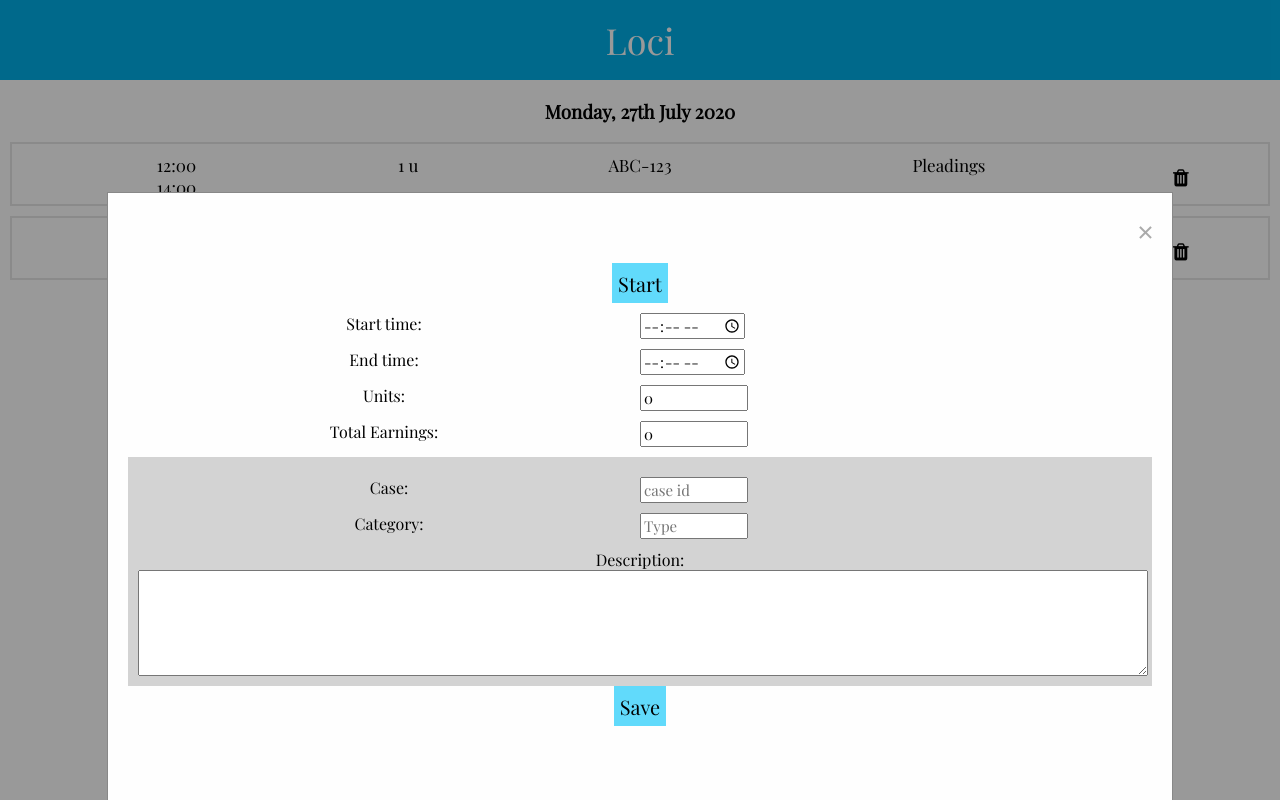
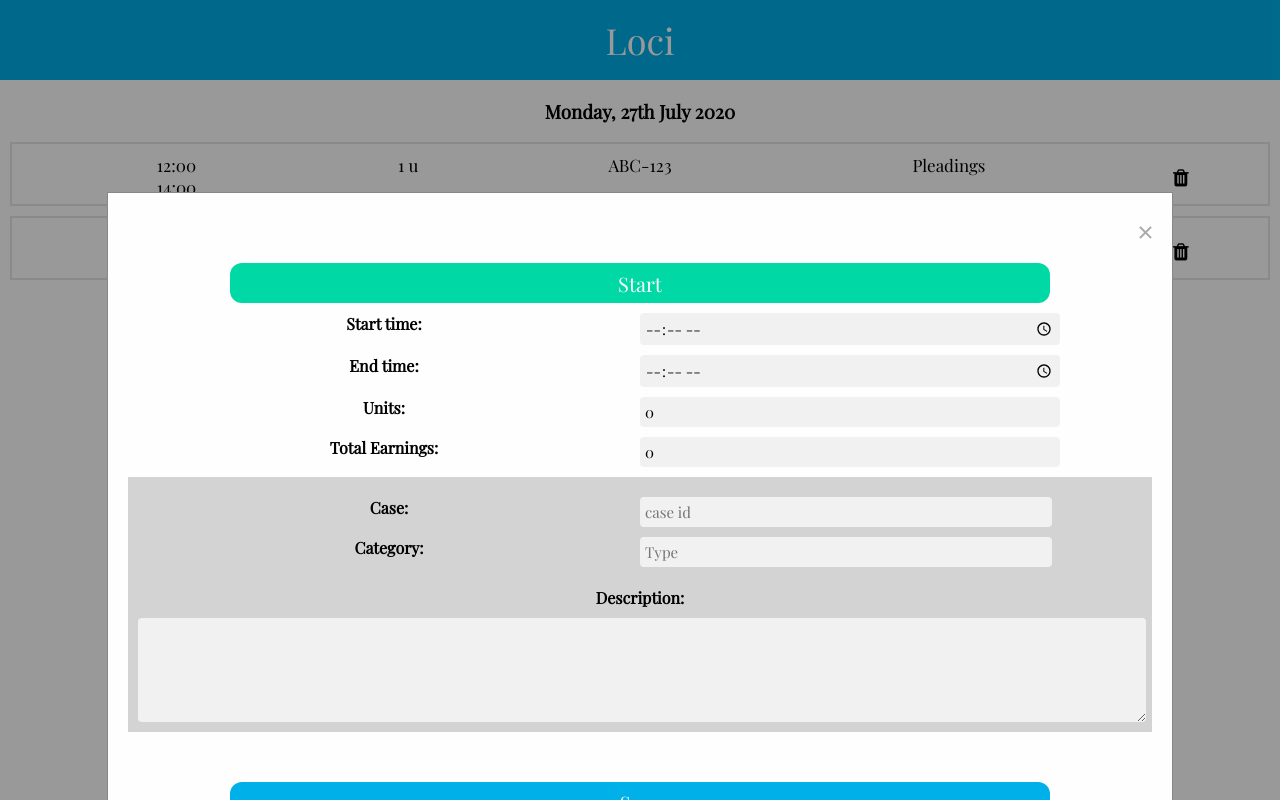
Before and after one commit to jwwnz/timekeeping, a React (Create React App) app: page / in a window 1280 px wide. Built offline with nearby package versions, Linux system fonts and the light colour scheme.

Commit message:
Add some more styling

```diff
--- a/src/App.css
+++ b/src/App.css
@@ -60,6 +60,7 @@
 	grid-column-start: 1;
 	grid-template-columns: 1fr 1fr;
 	margin-top: 10px;
+	font-weight: bold;
 }
 
 .input-time-group {
@@ -73,31 +74,27 @@
 }
 
 .input-short {
-	width: 100px;
+	width: 80%;
+	background-color: #F1F1F1;
+	border: none;
+	padding: 5px;
+	border-radius: 4px;
 }
-
-/* .input-unit {
-	width: 100px;
-}
-
-.input-case-id {
-	width: 100px;
-}
-
-.input-type {
-	width: 100px;
-} */
 
 .input-description-pair {
 	display: grid;
 	grid-column-start: 1;
 	grid-template-columns: 1fr;
-	margin-top: 10px;
-
+	margin-top: 20px;
+	font-weight: bold;
 }
 
 .input-description-pair > textarea {
+	margin-top: 10px;
 	width: 100%;
+	background-color: #F1F1F1;
+	border: none;
+	border-radius: 4px;
 }
 
 
@@ -146,12 +143,13 @@
   }
 
   button {
-	background-color: #61dafb;
+	background-color: #00B0E8;
 	border: none;
 	min-height: 40px;
 	min-width: 40px;
 	font-size: 20px;
 	font-family: 'Playfair Display', serif;
+	border-radius: 12px;
   }
 
   .button-icon {
@@ -159,3 +157,21 @@
 	  background-color: white;
 	  font-size: 20px;
   }
+
+  .button-timer-start {
+	background-color: #00D9A5;
+	color: white;
+	width: 80%;
+  }
+
+  .button-save {
+	margin-top: 50px;
+	color: white;
+	width: 80%;
+  }
+
+  .button-circle {
+	border-radius: 50%;
+	font-weight: bolder;
+	color: white;
+  }
--- a/src/App.js
+++ b/src/App.js
@@ -113,7 +113,7 @@ function App() {
 			<div className="modal-content">
 				<span className="close" onClick={toggleEditModal}>&times;</span>
 				<div className="input-content">
-					<button>Start</button>
+					<button className="button-timer-start">Start</button>
 
 					<div className="input-pair">
 						<label htmlFor="time-start">Start time:</label>
@@ -193,7 +193,7 @@ function App() {
 							/>
 						</div>
 					</div>
-					<button onClick={addEntry} className="button">
+					<button onClick={addEntry} className="button-save">
 						Save
 					</button>
 				</div>
@@ -226,7 +226,7 @@ function App() {
 					</div>
 				);
 			})}
-			<button onClick={toggleEditModal} className="button">+</button>
+			<button onClick={toggleEditModal} className="button-circle">+</button>
 
 			{/* This is modal content created by the button */}
 			{
```
